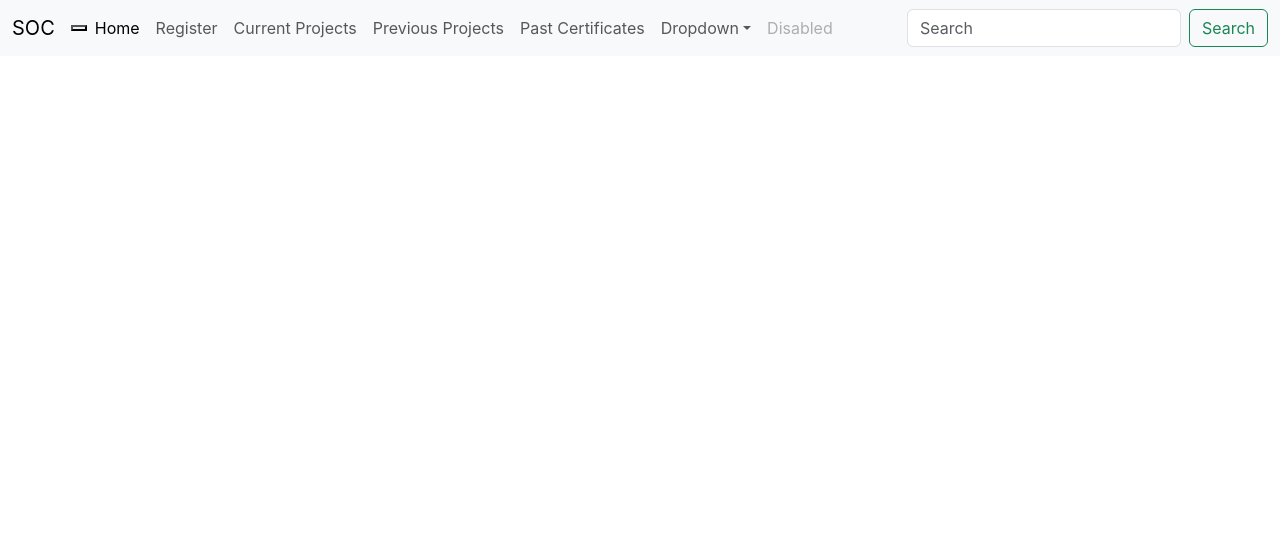
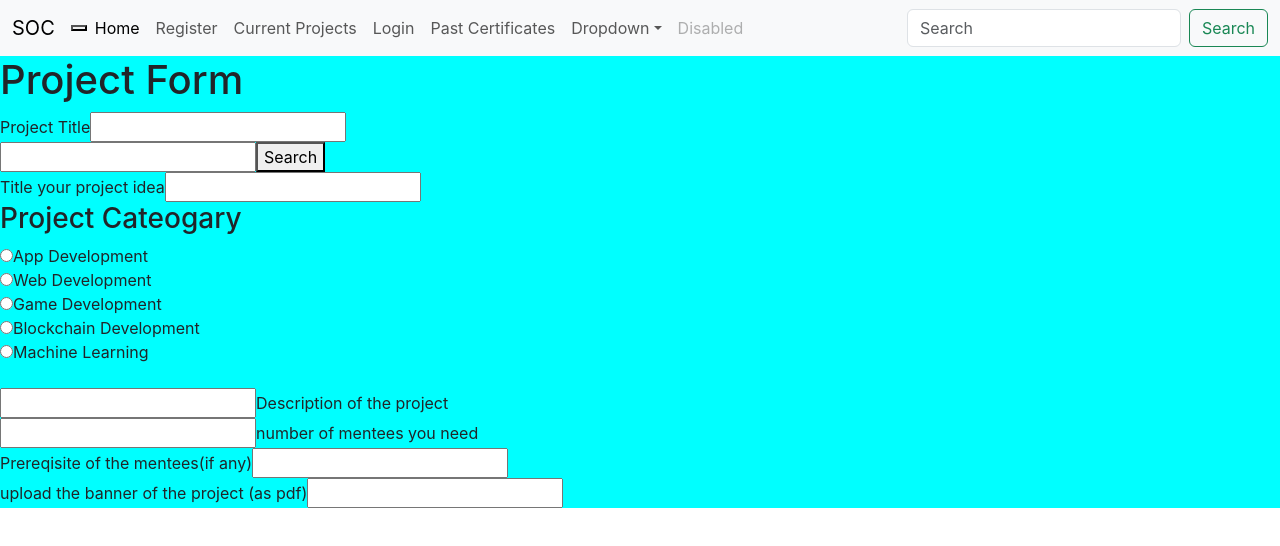
Before and after one commit to wncc/SoC-Portal, a React (Create React App) app in the folder frontend/: page /Dashboard/ProjectForm in a window 1280 px wide. Shown: the top 546 px of the page. Built offline with nearby package versions, Linux system fonts and the light colour scheme.

Commit message:
Project form made

```diff
--- a/frontend/src/App.js
+++ b/frontend/src/App.js
@@ -9,6 +9,9 @@ import Projects from './pages/Projects';
 import "./components/scrollable.css"
 import Button from './components/Button';
 import { Routes, Route } from "react-router-dom";
+import Dashboard from './components/Dashboard';
+import ProjectCard from './components/ProjectCard';
+import ProjectForm from './components/ProjectFrom';
 
 
 export default function App() {
@@ -25,6 +28,8 @@ export default function App() {
           <Route path="/live" element={<Live />} />
           <Route path="/contact" element={<Contact />} /> */}
           <Route path="/previous_projects" element={<Login/>}/>
+          <Route path="/Dashboard" element={<Dashboard/>}/>
+          <Route path="/Dashboard/ProjectForm" element={<ProjectForm/>}/>
         </Routes>
 
         {/* <div class="containerscrollable">
--- a/frontend/src/MenteeForm.js
+++ b/frontend/src/MenteeForm.js
@@ -115,7 +115,7 @@ export default function MenteeForm() {
                 <button onClick={role1} className='btn'>Mentor</button>
                 {/* Labels and inputs for form data */}
                 <label className="label">Name</label>
-                <input id='name' onChange={handleProfile} className="input"
+                <input id='first_name' onChange={handleProfile} className="input"
                      type="text" />
 
                 <label className="label">Roll Number</label>
--- /dev/null
+++ b/frontend/src/components/Dashboard.js
@@ -0,0 +1,15 @@
+import React from "react";
+import ProjectForm from "./ProjectFrom";
+import './scrollable.css'
+
+
+
+export default function Dashboard(){
+    return(
+        <div className="LinkCSS">
+            <a href='/Dashboard/ProjectForm' >
+                Add Project
+            </a>
+        </div>
+    )
+}
--- a/frontend/src/components/Navbar.js
+++ b/frontend/src/components/Navbar.js
@@ -52,7 +52,7 @@ export default function Navbar(props){
                 {}
               </li>
               <li className="nav-item">
-                <a className="nav-link" href="/previous_projects">Previous Projects</a>
+                <a className="nav-link" href="/previous_projects">Login</a>
               </li>
               <li className="nav-item">
                 <a className="nav-link" href="/">Past Certificates</a>
--- /dev/null
+++ b/frontend/src/components/ProjectFrom.js
@@ -0,0 +1,117 @@
+import React from "react";
+import axios from "axios";
+import { useState } from "react";
+
+
+export default function ProjectForm(){
+
+    const [projectlist , setProjectlist] = useState({
+        project_name : '',
+        project_type : '',
+
+    })
+
+    const [roll_number,setRoll_number] = useState({
+        roll_number : '',
+    })
+
+    // const rollnumberFound(roll_number){
+
+    // }
+
+    const handleChange = (e) => {
+        const {id,value} = e.target;
+        console.log(roll_number)
+        setRoll_number((prevRoll_number) => ({
+            ...prevRoll_number,
+            [id]: value,
+          }));
+    }
+
+    const handleSubmit = (e) => {
+        // console.log(roll_number)
+        e.preventDefault();
+        axios.get('/api/accounts/',roll_number)
+        .then( function(roll_number){
+            // console.log(roll_number)
+            if(roll_number.status === 200){
+                console.log(roll_number,"found")
+            }
+        })
+        .catch( err =>{
+
+        })
+    }
+    return (
+        <>
+            <h1>Project Form</h1>
+            <form>
+                <label>Project Title</label>
+                <input type='text' />
+                <br></br>
+                <label>
+                    <input id='roll_number' onChange={handleChange} />
+                    <button onClick={handleSubmit}>
+                        Search
+
+                    </button>
+                </label>
+                <br></br>
+                <label>
+                    Title your project idea
+                    <input  type='text' />
+                </label>
+                <br></br>
+                <div>
+                        <h3>Project Cateogary</h3>
+                        <label>
+                            <input type='radio' name="item" />
+                            App Development
+                        </label>
+                        <br></br>
+                        <label>
+                            <input type='radio' name="item" />
+                            Web Development
+                        </label>
+                        <br></br>
+                        <label>
+                            <input type='radio' name="item"/>
+                            Game Development
+                        </label>
+                        <br></br>
+                        <label>
+                            <input type='radio' name="item"/>
+                            Blockchain Development
+                        </label>
+                        <br></br>
+                        <label>
+                            <input type='radio' name="item"/>
+                            Machine Learning
+                        </label>
+                        <br></br>
+                        <br></br>
+
+                </div>
+                <label>
+                    <input type='text'/>
+                    Description of the project
+                </label>
+                <br></br>
+                <label>
+                    <input type='number'/>
+                    number of mentees you need
+                </label>
+                <br></br>
+                <label>
+                    Prereqisite of the mentees(if any)
+                    <input type ='text'/>
+                </label>
+                <br></br>
+                <label>
+                    upload the banner of the project (as pdf)
+                    <input type='pdffile'/>
+                </label>
+            </form>
+        </>
+    )
+}
--- a/frontend/src/components/scrollable.css
+++ b/frontend/src/components/scrollable.css
@@ -14,3 +14,11 @@
     background-repeat: no-repeat;
     background-size: cover;
 }
+
+.LinkCSS{
+    height: 50px;
+    width: 100px;
+    border: 2px solid black;
+    margin-left: 6px;
+    background-color: white;
+}
--- a/frontend/src/pages/Login.jsx
+++ b/frontend/src/pages/Login.jsx
@@ -1,5 +1,6 @@
 import { useState } from 'react';
 import axios from 'axios';
+import Dashboard from '../components/Dashboard';
 
 export default function Login() {
 
@@ -29,8 +30,21 @@ export default function Login() {
     const handleSubmit = (e) => {
         console.log(profile);
         e.preventDefault();
-        axios.post('api/accounts/token/', profile).then(res =>{
-            window.location.href = '/'
+        axios.post('api/accounts/token/', profile)
+        .then(function(profile){
+            console.log(profile.status)
+                if(profile.status === 200){
+                    window.location.href = '/Dashboard'
+
+                }
+                else{
+                    <h1>
+                        wrong username or password
+                    </h1>
+                }
+            }
+        ).catch(err=>{
+            alert(err.response.data.detail)
         })
 
 
@@ -73,7 +87,7 @@ export default function Login() {
     return (
         <div className="form">
             <div>
-                <h1>SoC Registration</h1>
+                <h1>SoC Login</h1>
             </div>
 
             {/* Calling to the methods */}
@@ -98,7 +112,7 @@ export default function Login() {
 
                 <button className="btn"
                         type="submit">
-                    Register
+                    Login
                 </button>
             </form>
 
```
Also changed, not shown: frontend/src/components/trial.js (deleted, +0 -122 lines).
